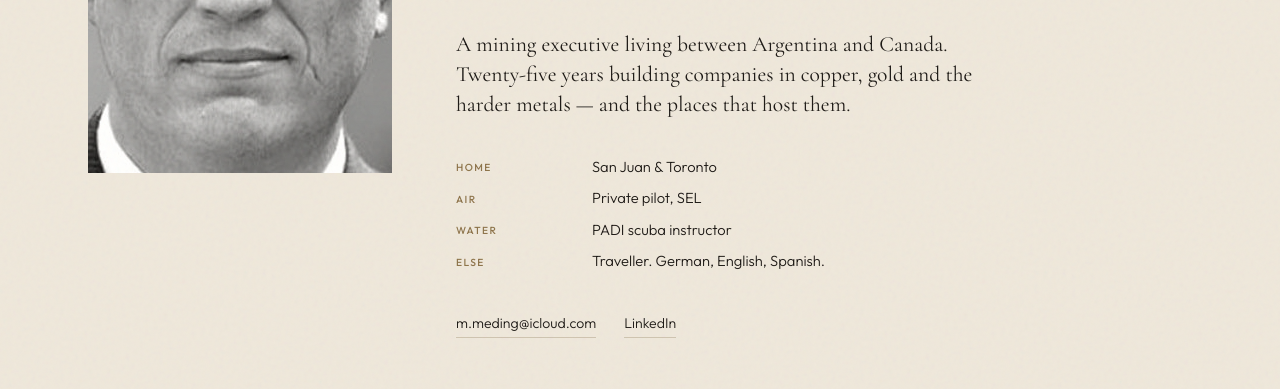
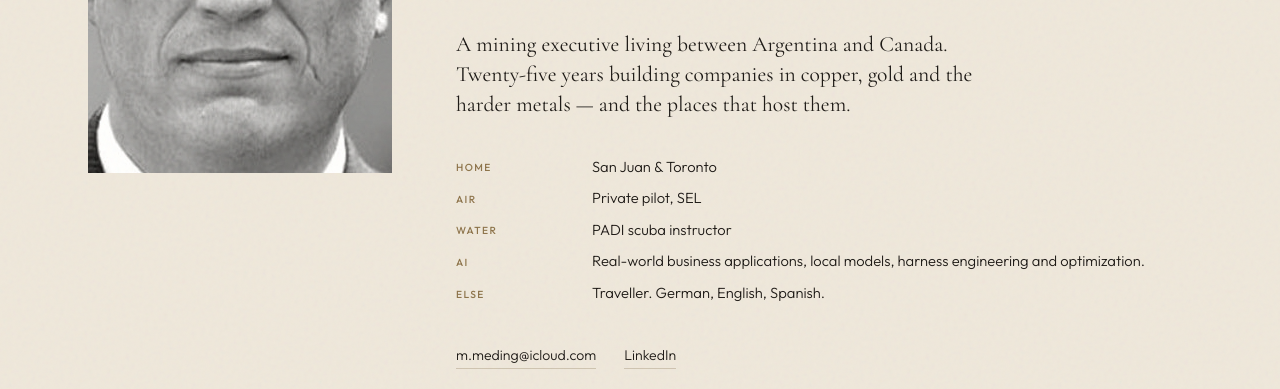
Before and after one commit to mimeding/meding.dev, a plain HTML site: page public/index.html in a window 1280 px wide. Shown: the part 377-766 px from the top of the page. Drawn offline with nearby package versions, Linux system fonts and the light colour scheme.

Commit message:
Note an interest in applied and local AI

```diff
--- a/public/index.html
+++ b/public/index.html
@@ -299,6 +299,10 @@
               PADI scuba instructor
             </li>
             <li>
+              <span>AI</span>
+              Real-world business applications, local models, harness engineering and optimization.
+            </li>
+            <li>
               <span>Else</span>
               Traveller. German, English, Spanish.
             </li>
```
